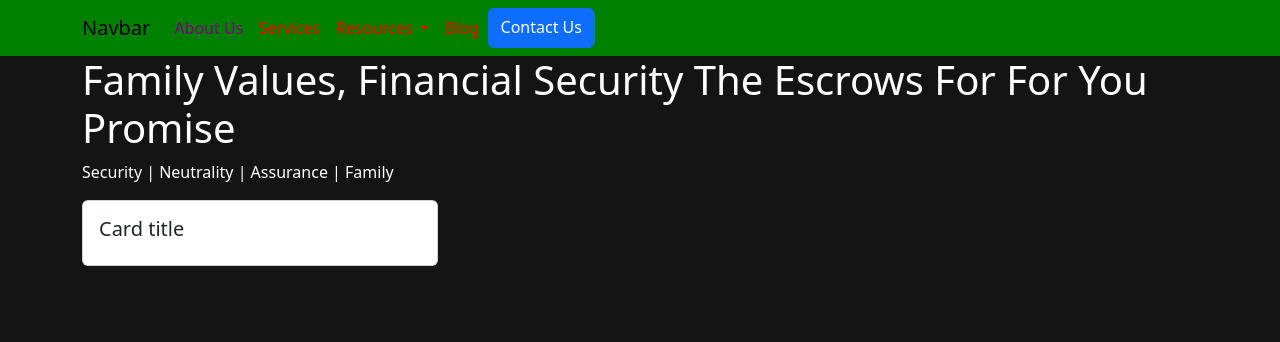
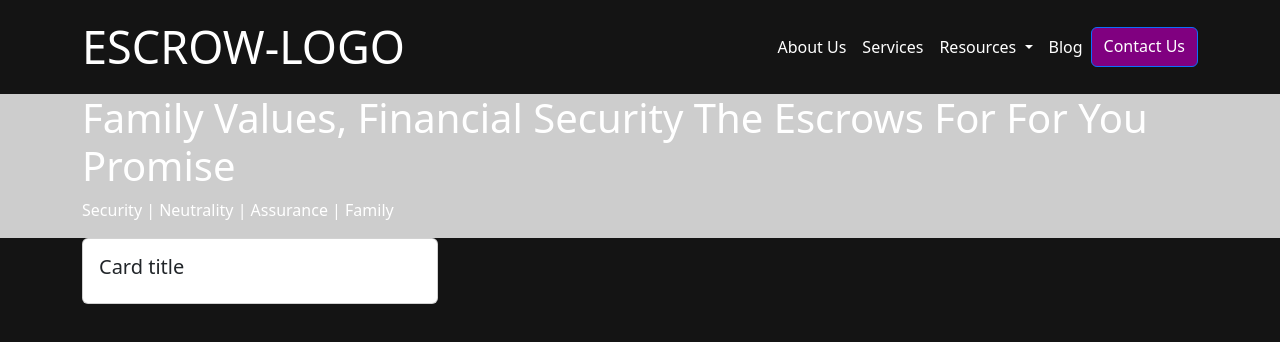
Before and after one commit to asapcrafter/jj-escrow, a website: page index.html in a window 1280 px wide. Drawn offline with nearby package versions, Linux system fonts and the light colour scheme.

Commit message:
added assets folder

```diff
--- a/css/custom.scss
+++ b/css/custom.scss
@@ -1,9 +1,16 @@
 // Custom Sass Colors
 $black: #141414;
+$white: #FFFFFF;
+$purple: #805FA8;
+$test-gray: rgb(205, 205, 205);
+
+.btn {
+    background-color: purple;
+}
 
 html body {
     background-color: $black;
-    color: #FFFFFF;
+    color: $white;
     a:link { text-decoration: none; }
     a:visited { text-decoration: none; }
     a:hover { text-decoration: none; }
@@ -12,19 +19,24 @@ html body {
 }
 
 .navbar {
-    background-color: green;
-    opacity: 1;
-
+    background-color: $black;
+    // --bs-navbar-color: $purple;
     .nav-link {
-        color: red;
-    }
-    .nav-link.active{
-    color: blue;
+        color: $white;
     }
     .navbar-nav {
         .nav-link.active {
-            color: purple;
+            color: $white;
         }
-
+    }
+    .navbar-brand {
+        color: $white;
+    }
+    .navbar-toggler {
+        background-color: $purple;
     }
 }
+
+#hero {
+    background-color: $test-gray;
+}
--- a/index.html
+++ b/index.html
@@ -12,11 +12,11 @@
     <section id="navbar">
       <nav class="navbar navbar-expand-lg">
         <div class="container">
-          <a class="navbar-brand" href="#">Navbar</a>
+          <a class="navbar-brand" href="#" style="font-size: 45px">ESCROW-LOGO</a>
           <button class="navbar-toggler" type="button" data-bs-toggle="collapse" data-bs-target="#navbarNavDropdown" aria-controls="navbarNavDropdown" aria-expanded="false" aria-label="Toggle navigation">
             <span class="navbar-toggler-icon"></span>
           </button>
-          <div class="collapse navbar-collapse" id="navbarNavDropdown">
+          <div class="collapse navbar-collapse justify-content-end" id="navbarNavDropdown">
             <ul class="navbar-nav">
               <li class="nav-item">
                 <a class="nav-link active" aria-current="page" href="#">About Us</a>
@@ -49,9 +49,7 @@
         <div class="container">
           <div class="row">
               <div class="col">
-                <h1>Family Values, Financial Security
-                <span>The Escrows For For You Promise</span>
-                </h1>
+                <h1>Family Values, Financial Security <span color="purple">The Escrows For For You Promise</span></h1>
                 <p>Security | Neutrality | Assurance | Family</p>
               </div>
             </div>
```
Also changed, not shown: css/custom.css, 1 other file.
